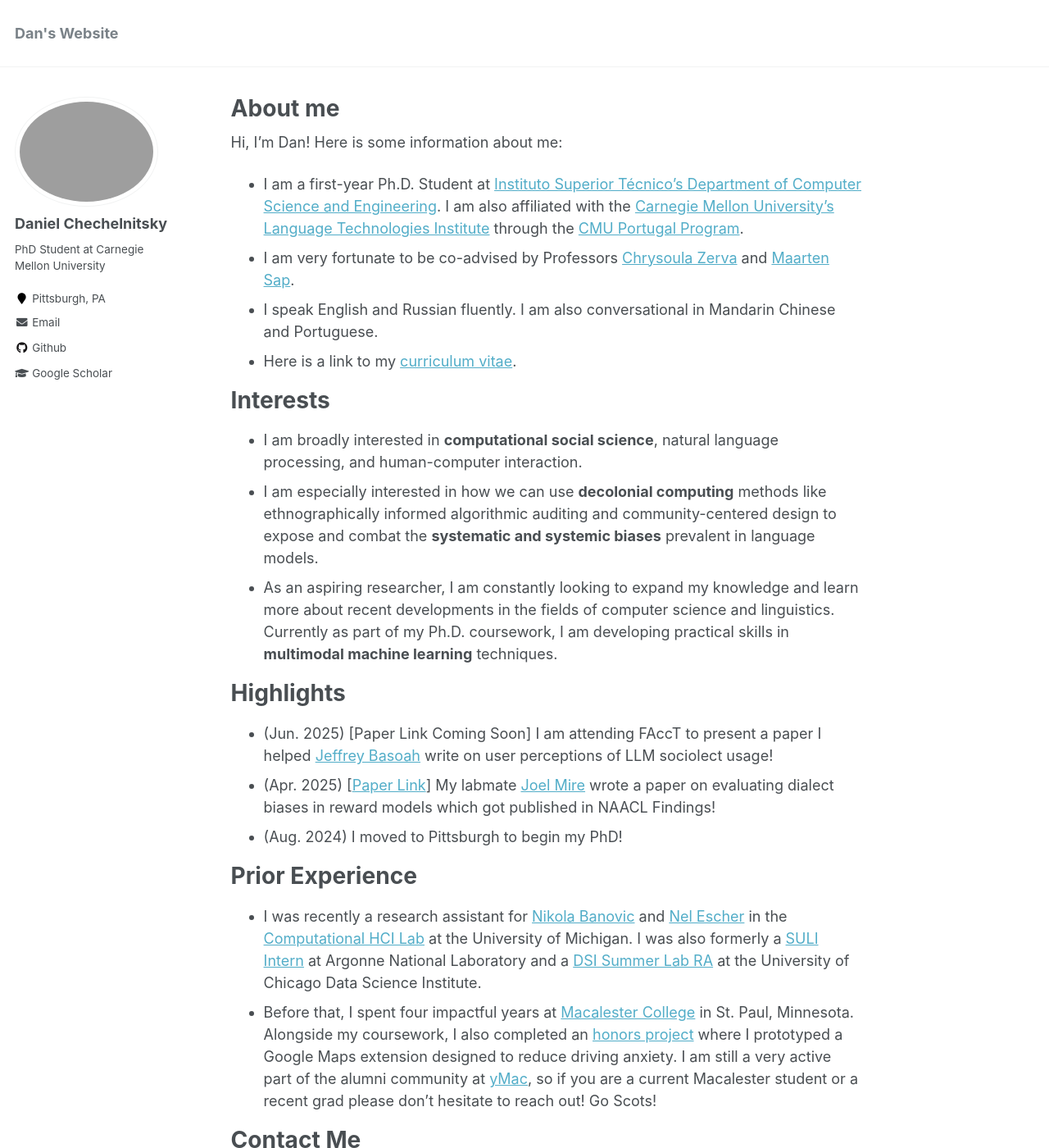
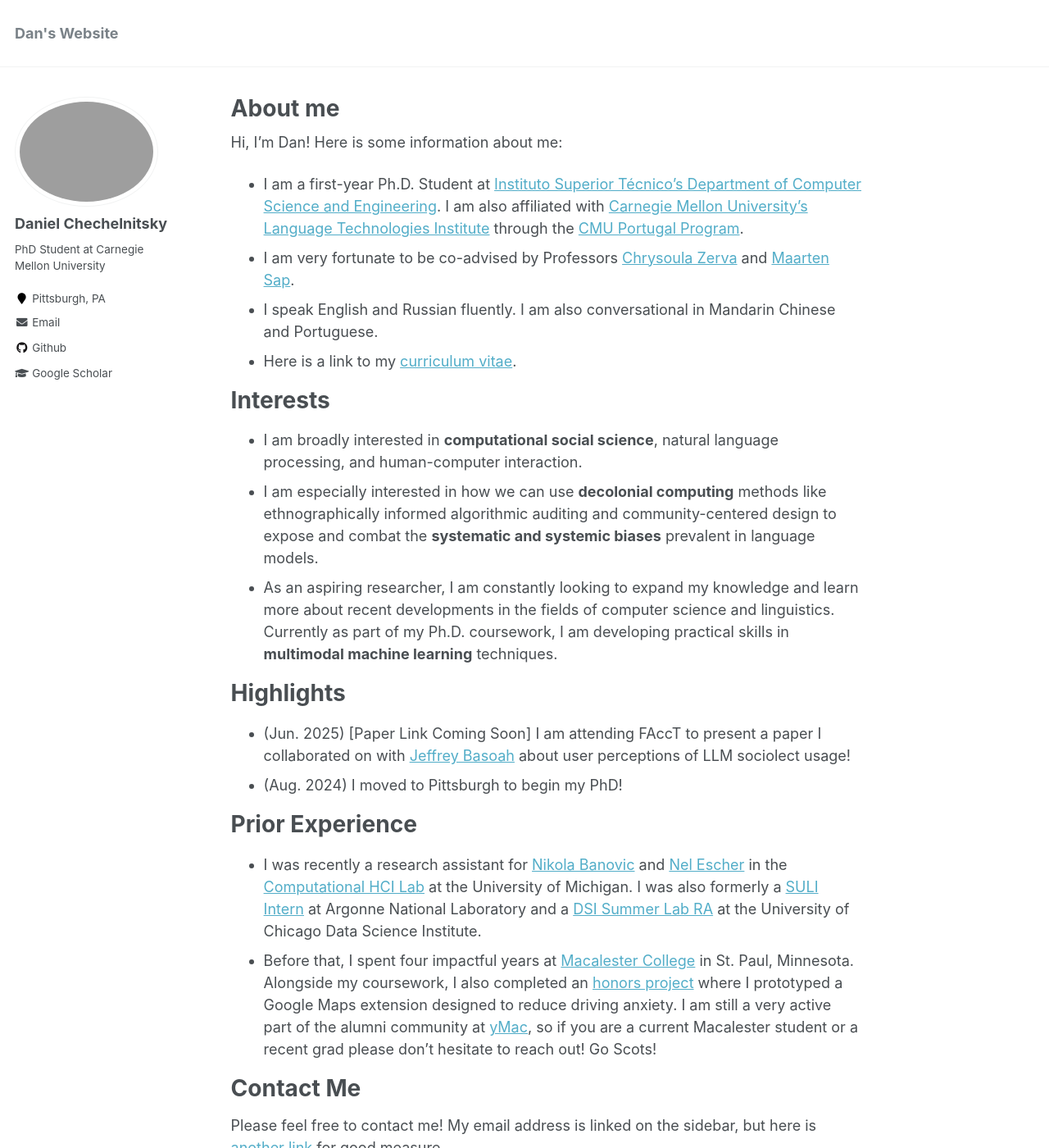
Before and after one commit to chechelnitskd/chechelnitskd.github.io, a Jekyll site: the page built from _pages/about.md, in a window 1280 px wide and 1400 px high. Shown: the whole window at 82% size. Built offline with Jekyll 4.4.1, drawn with Linux system fonts in a browser that asks for light colours.

Commit message:
Update about.md

```diff
--- a/_pages/about.md
+++ b/_pages/about.md
@@ -9,7 +9,7 @@ redirect_from:
 ---
 
 Hi, I'm Dan! Here is some information about me:
-- I am a first-year Ph.D. Student at [Instituto Superior Técnico's Department of Computer Science and Engineering](https://dei.tecnico.ulisboa.pt/). I am also affiliated with the [Carnegie Mellon University's Language Technologies Institute](https://www.lti.cs.cmu.edu/) through the [CMU Portugal Program](https://cmuportugal.org/).
+- I am a first-year Ph.D. Student at [Instituto Superior Técnico's Department of Computer Science and Engineering](https://dei.tecnico.ulisboa.pt/). I am also affiliated with [Carnegie Mellon University's Language Technologies Institute](https://www.lti.cs.cmu.edu/) through the [CMU Portugal Program](https://cmuportugal.org/).
 - I am very fortunate to be co-advised by Professors [Chrysoula Zerva](https://scholar.google.com/citations?user=S5NGkFsAAAAJ&hl=en&oi=ao) and [Maarten Sap](https://maartensap.com/).
 - I speak English and Russian fluently. I am also conversational in Mandarin Chinese and Portuguese.
 - Here is a link to my [curriculum vitae](https://chechelnitskd.github.io/Chechelnitsky_CV_2024.pdf).
@@ -20,8 +20,7 @@ Hi, I'm Dan! Here is some information about me:
 - As an aspiring researcher, I am constantly looking to expand my knowledge and learn more about recent developments in the fields of computer science and linguistics. Currently as part of my Ph.D. coursework, I am developing practical skills in **multimodal machine learning** techniques.
 
 # Highlights
-- (Jun. 2025) [Paper Link Coming Soon] I am attending FAccT to present a paper I helped [Jeffrey Basoah](https://jeffreybasoah.github.io/) write on user perceptions of LLM sociolect usage!
-- (Apr. 2025) [[Paper Link](https://aclanthology.org/2025.findings-naacl.417/)] My labmate [Joel Mire](https://joelmire.notion.site/Joel-Mire-6303a5459e1942e8981f1dbcc73b1f04) wrote a paper on evaluating dialect biases in reward models which got published in NAACL Findings!
+- (Jun. 2025) [Paper Link Coming Soon] I am attending FAccT to present a paper I collaborated on with [Jeffrey Basoah](https://jeffreybasoah.github.io/) about user perceptions of LLM sociolect usage!
 - (Aug. 2024) I moved to Pittsburgh to begin my PhD!
 
 # Prior Experience
```
